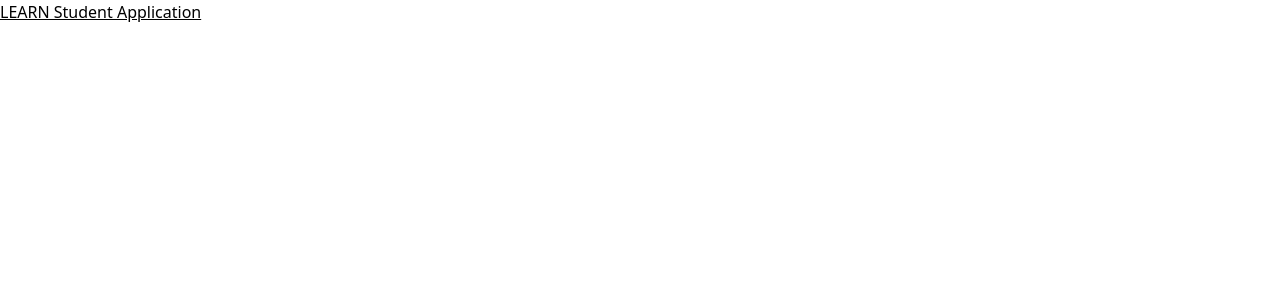
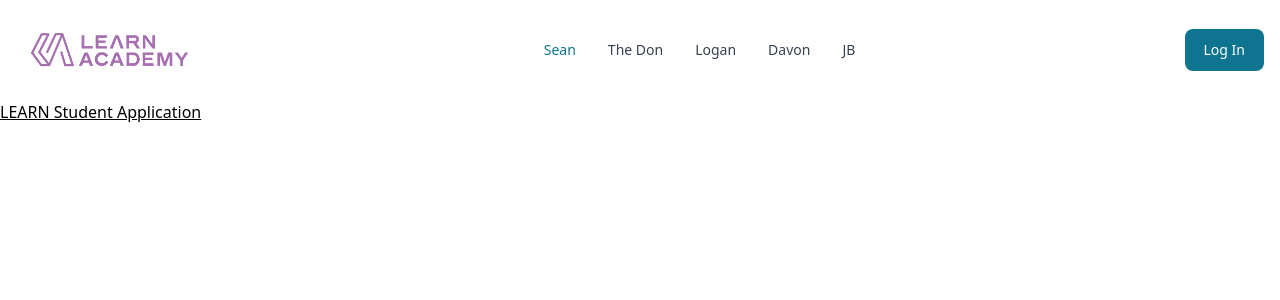
Before and after one commit to LEARNAcademy/student-application, a React (Create React App) app: page / in a window 1280 px wide. Shown: the top 300 px of the page. Built offline with nearby package versions, Linux system fonts and the light colour scheme.

Commit message:
added header

```diff
--- /dev/null
+++ b/src/components/Header.js
@@ -0,0 +1,48 @@
+import React from 'react'
+import { Navbar, Button } from 'flowbite-react'
+import learnLogo from '../assets/LEARN_Academy_logo-purple.png'
+
+const Header = () => {
+  return (
+    <Navbar
+  fluid={true}
+  rounded={true}
+>
+  <Navbar.Brand href="https://flowbite.com/">
+    <img
+      src= { learnLogo }
+      className="mr-3 h-6 sm:h-20"
+      alt="Learn Academy Logo"
+    />
+  </Navbar.Brand>
+  <div className="flex md:order-2">
+    <Button>
+      Log In
+    </Button>
+    <Navbar.Toggle />
+  </div>
+  <Navbar.Collapse>
+    <Navbar.Link
+      href="/navbars"
+      active={true}
+    >
+      Sean
+    </Navbar.Link>
+    <Navbar.Link href="/navbars">
+      The Don
+    </Navbar.Link>
+    <Navbar.Link href="/navbars">
+      Logan
+    </Navbar.Link>
+    <Navbar.Link href="/navbars">
+      Davon
+    </Navbar.Link>
+    <Navbar.Link href="/navbars">
+      JB
+    </Navbar.Link>
+  </Navbar.Collapse>
+</Navbar>
+  )
+}
+
+export { Header }
--- a/src/pages/StudentDashboard/StudentDashboard.js
+++ b/src/pages/StudentDashboard/StudentDashboard.js
@@ -1,8 +1,10 @@
 import React from 'react'
+import { Header } from '../../components/Header'
 
 const StudentDashboard = () => {
   return (
     <>
+    <Header/>
       <h3 className="underline">LEARN Student Application</h3>
     </>
   )
```
Also changed, not shown: src/assets/LEARN_Academy_logo-purple.png (added), 1 other file (tests, documents, lock files or other folders).
